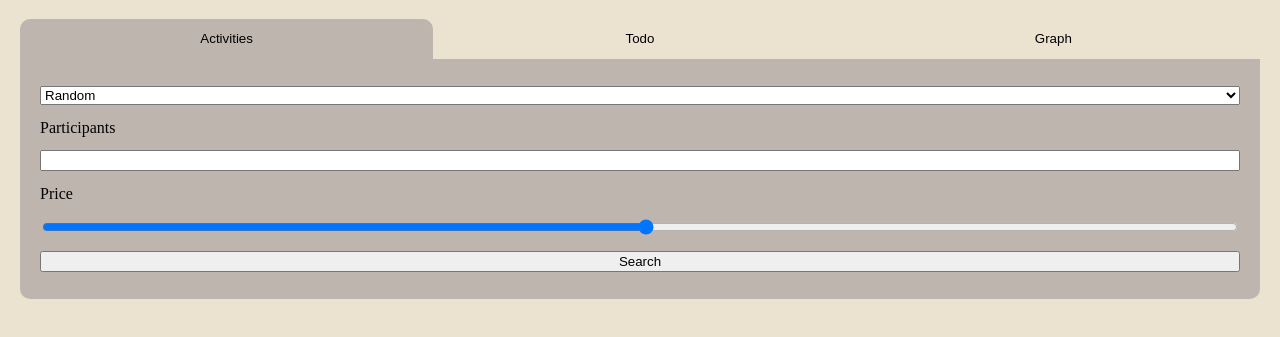
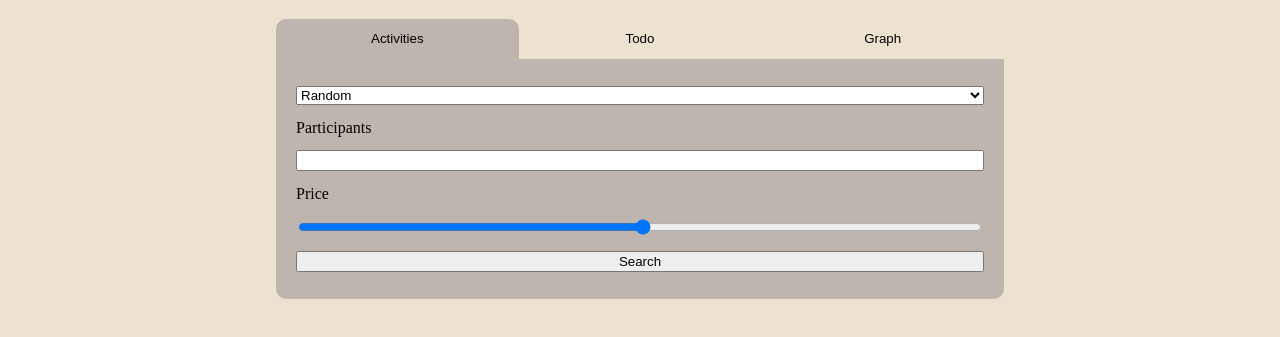
Before and after one commit to vikiorf/bored, a website: page index.html in a window 1280 px wide. Shown: the part 61-398 px from the top of the page. Drawn offline with nearby package versions, Linux system fonts and the light colour scheme.

Commit message:
small responsive change to the styling

```diff
--- a/index.css
+++ b/index.css
@@ -132,3 +132,14 @@ nav input {
   width: 20px;
   align-self: center;
 }
+
+#chart {
+  display: none;
+}
+
+@media screen and (min-width: 600px) {
+  body {
+    padding-left: 20%;
+    padding-right: 20%;
+  }
+}
```
